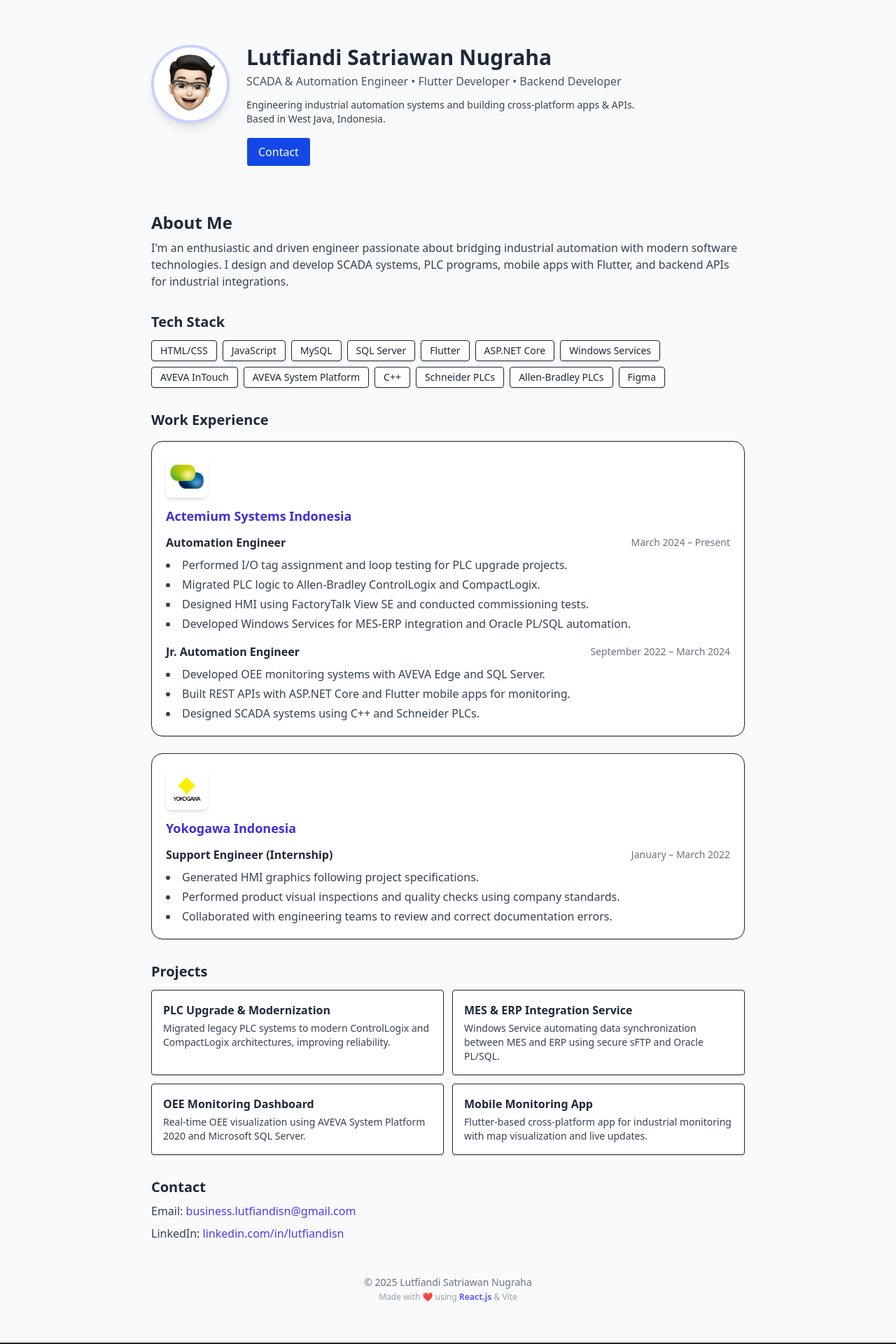
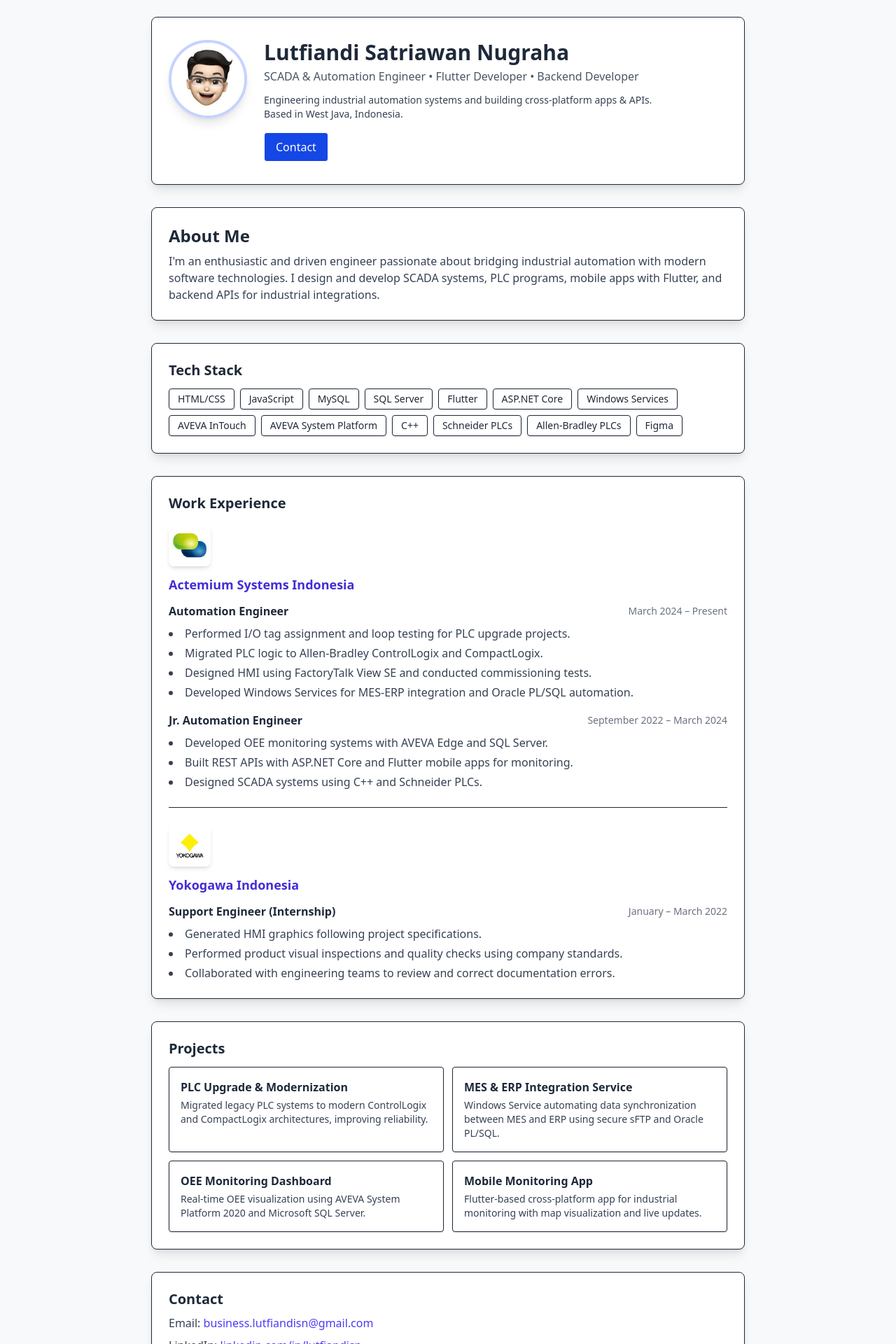
Before and after one commit to lutfiandisn/lutfiandisn.github.io, a React (Vite) app: page / in a window 1280 px wide. Shown: the top 1920 px of the page at 70% size. Built offline with nearby package versions, Linux system fonts and the light colour scheme.

Commit message:
update: implement card view for all sections

```diff
--- a/src/App.css
+++ b/src/App.css
@@ -1,6 +1,6 @@
 #root {
   max-width: 1280px;
   margin: 0 auto;
-  padding: .5rem;
-  background-color: #f9fafb;
+  /* padding: .5rem; */
+  background-color: #f7f9fa;
 }
--- a/src/components/About.jsx
+++ b/src/components/About.jsx
@@ -1,6 +1,6 @@
 export default function About() {
   return (
-    <section className="mt-8">
+    <section className="mt-8 border shadow-lg bg-white rounded-lg p-6">
       <h2 className="text-2xl font-semibold">About Me</h2>
       <p className="mt-2 text-gray-700">
         I'm an enthusiastic and driven engineer passionate about bridging
--- a/src/components/Contact.jsx
+++ b/src/components/Contact.jsx
@@ -1,6 +1,6 @@
 export default function Contact() {
   return (
-    <section className="mt-8">
+    <section className="mt-8 border shadow-lg bg-white rounded-lg p-6">
       <h3 className="text-xl font-semibold">Contact</h3>
       <p className="mt-2 text-gray-700">
         Email:{" "}
--- a/src/components/Experience.jsx
+++ b/src/components/Experience.jsx
@@ -43,13 +43,13 @@
 
 export default function Experience() {
   return (
-    <section className="mt-8">
+    <section className="mt-8 border shadow-lg bg-white rounded-lg p-6">
       <h3 className="text-xl font-semibold mb-4">Work Experience</h3>
       <div className="space-y-6">
         {experiences.map((exp) => (
           <div
             key={exp.company}
-            className="bg-white border rounded-2xl shadow-sm p-5 hover:shadow-md transition-all duration-300"
+            className="border-b pb-6 last:pb-0 last:border-b-0"
           >
             <img
               src={exp.logoUrl}
--- a/src/components/Hero.jsx
+++ b/src/components/Hero.jsx
@@ -2,7 +2,7 @@
 
 export default function Hero() {
   return (
-    <section className="flex flex-col sm:flex-row items-center sm:items-start gap-6 py-8 ">
+    <section className="flex flex-col sm:flex-row items-center sm:items-start gap-6 py-8 border shadow-lg bg-white rounded-lg px-6">
       <img
         src="/profile.png"
         alt="Profile"
--- a/src/components/Projects.jsx
+++ b/src/components/Projects.jsx
@@ -19,7 +19,7 @@
 
 export default function Projects() {
   return (
-    <section className="mt-8">
+    <section className="mt-8 border shadow-lg bg-white rounded-lg p-6">
       <h3 className="text-xl font-semibold">Projects</h3>
       <div className="mt-3 grid grid-cols-1 md:grid-cols-2 gap-3">
         {projects.map((p) => (
--- a/src/components/TechStack.jsx
+++ b/src/components/TechStack.jsx
@@ -16,7 +16,7 @@
 
 export default function TechStack() {
   return (
-    <section className="mt-8">
+    <section className="mt-8 border shadow-lg bg-white rounded-lg p-6">
       <h3 className="text-xl font-semibold">Tech Stack</h3>
       <div className="mt-3 flex flex-wrap gap-2">
         {techStack.map((s) => (
```
